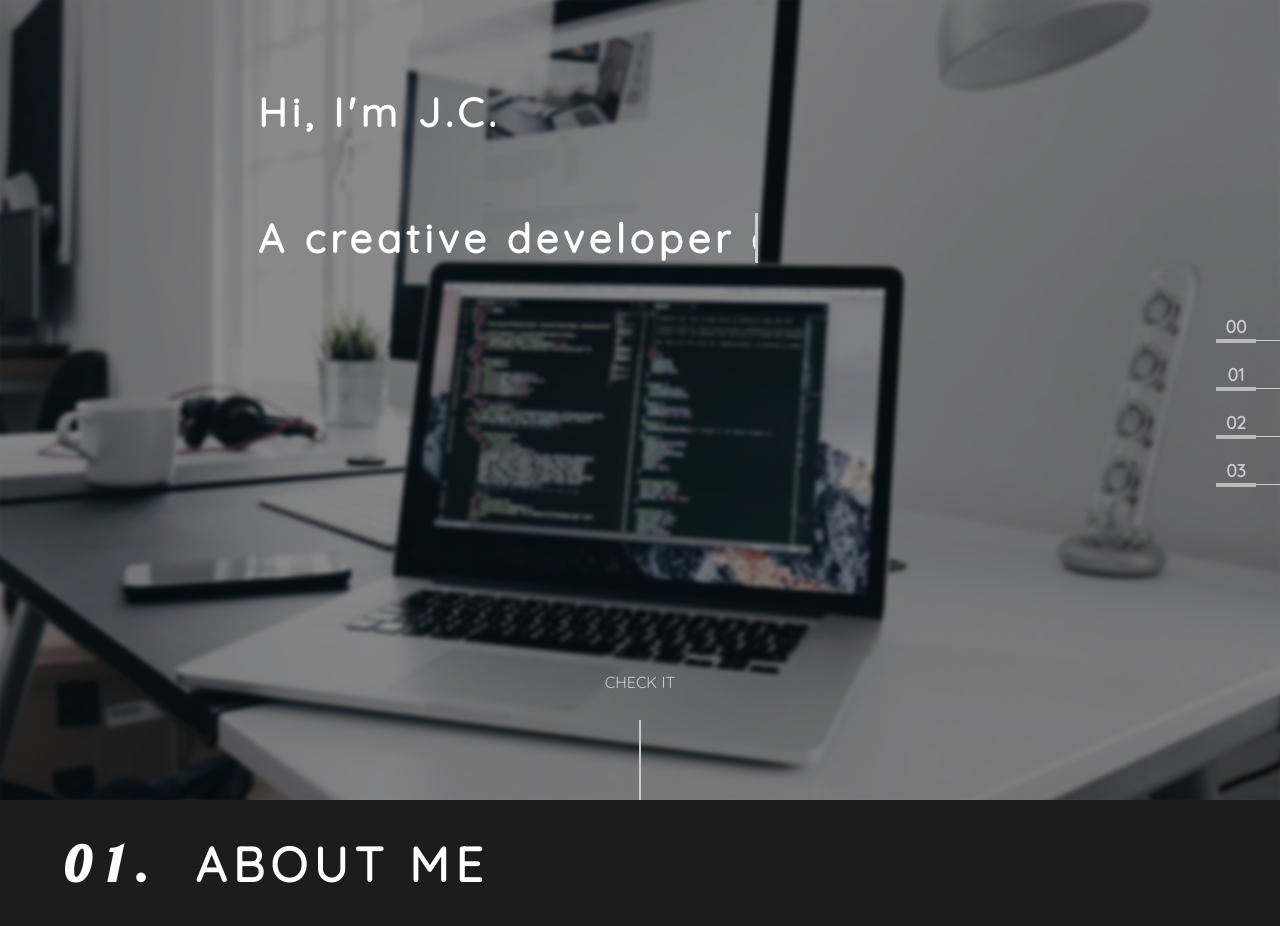
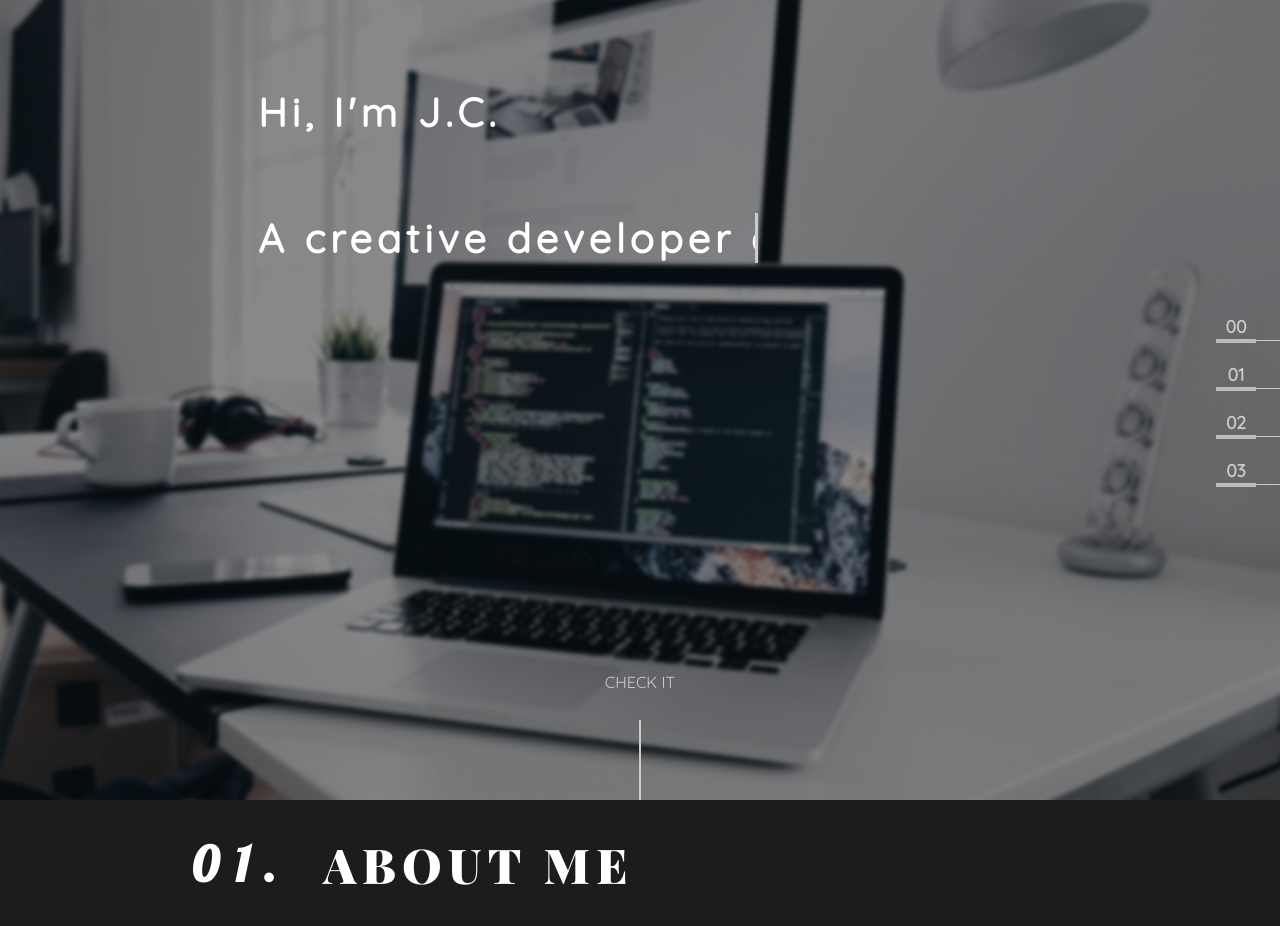
Before and after one commit to codingkix/portfolio, a React (Create React App) app: page / in a window 1280 px wide. Shown: the top 926 px of the page. Built offline with nearby package versions, Linux system fonts and the light colour scheme.

Commit message:
new header font

```diff
--- a/public/index.html
+++ b/public/index.html
@@ -11,7 +11,7 @@
     -->
   <link rel="manifest" href="%PUBLIC_URL%/manifest.json">
   <link rel="shortcut icon" href="%PUBLIC_URL%/favicon.ico">
-  <link href="https://fonts.googleapis.com/css?family=Lobster|Quicksand" rel="stylesheet">
+  <link href="https://fonts.googleapis.com/css?family=Lobster|Quicksand|Playfair+Display:900" rel="stylesheet">
   <script defer src="https://use.fontawesome.com/releases/v5.0.4/js/all.js"></script>
   <!--
       Notice the use of %PUBLIC_URL% in the tags above.
--- a/src/About.css
+++ b/src/About.css
@@ -3,6 +3,10 @@
   display: flex;
   flex-direction: column;
   background-color: #1c1c1c;
+}
+.About-header {
+  padding: 0 10%;
+  justify-content: flex-start;
 }
 
 .About-inner {
--- a/src/About.js
+++ b/src/About.js
@@ -34,7 +34,7 @@ class About extends PureComponent {
   render() {
     return (
       <article id="about" className="About">
-        <SectionHeader title="about me" label="01." />
+        <SectionHeader title="about me" label="01." className="About-header" />
         <div className="About-inner">
           <section className="About-section parallax-1">
             <div className="About-section-parallax" />
--- a/src/SectionHeader.css
+++ b/src/SectionHeader.css
@@ -1,4 +1,5 @@
 .SectionHeader {
+  font-family: 'Playfair Display', serif;
   font-size: 3rem;
   color: #ffffff;
   text-transform: uppercase;
@@ -6,6 +7,7 @@
   letter-spacing: 0.4rem;
   display: flex;
   align-items: center;
+  justify-content: center;
   min-height: 6rem;
 }
 
```
